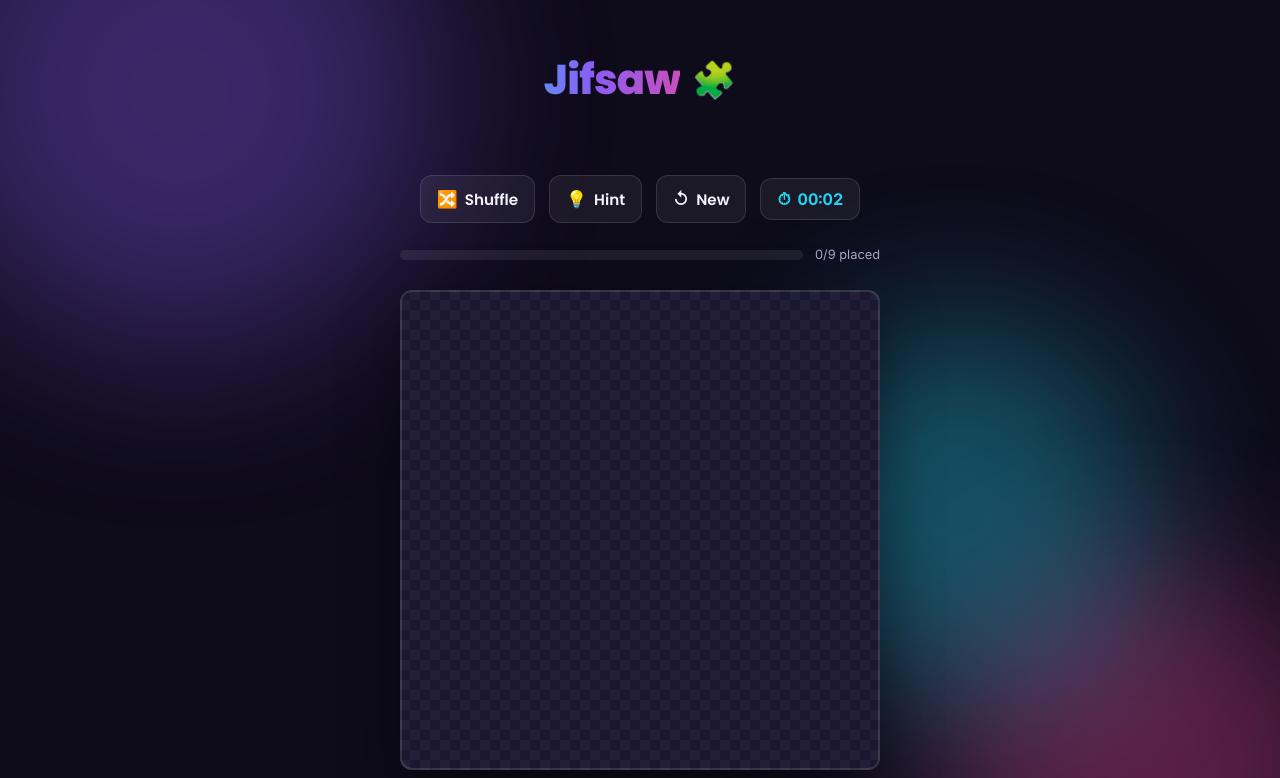
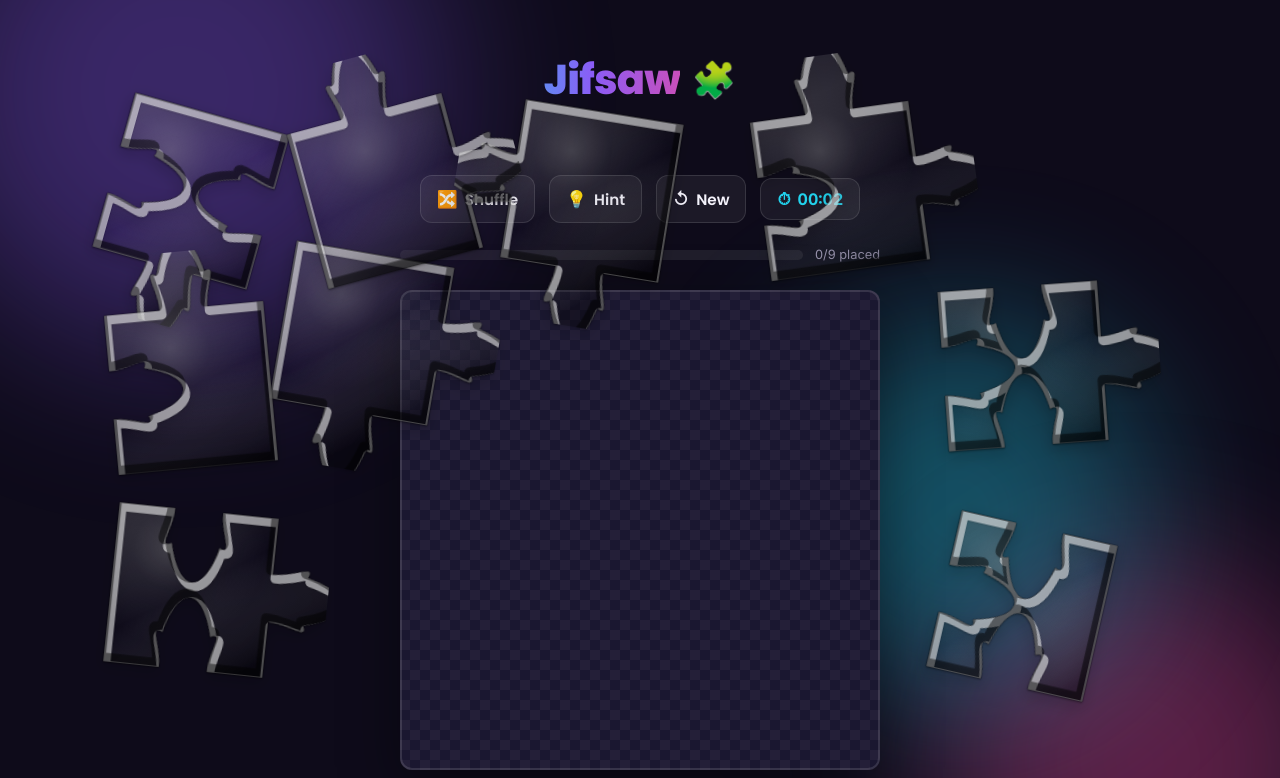
Before and after one commit to CSVillain/Jifsaw, a plain HTML site: page index.html in a window 1280 px wide. Both pictures are taken after a click on the button 640 px from the left and 235 px from the top of the page. Shown: the top 778 px of the page. Drawn offline with Linux system fonts and the light colour scheme.

Commit message:
Scatter upgrade
Fix pieces scattering off-screen and stale pieces on New

```diff
--- a/app.js
+++ b/app.js
@@ -32,8 +32,14 @@
   const playAgainBtn = document.getElementById('playAgainBtn');
   const newThemeBtn = document.getElementById('newThemeBtn');
 
-  const BOARD_W = 480;
+  const BOARD_W_MAX = 480;
   const DIFFICULTY_LABELS = { '3x3': 'Easy', '4x3': 'Medium', '5x4': 'Hard' };
+
+  // Never wider than the viewport (minus side margin) so the board itself
+  // can't force horizontal scrolling on small screens.
+  function boardWidth() {
+    return Math.min(BOARD_W_MAX, window.innerWidth - 32);
+  }
 
   let currentGame = null;
   let timerInterval = null;
@@ -258,8 +264,9 @@
     tray.innerHTML = '';
 
     const { rows, cols } = parseDifficulty();
-    const boardH = Math.round(BOARD_W * (gif.height / gif.width));
-    board.style.width = BOARD_W + 'px';
+    const boardW = boardWidth();
+    const boardH = Math.round(boardW * (gif.height / gif.width));
+    board.style.width = boardW + 'px';
     board.style.height = boardH + 'px';
 
     if (currentGame) currentGame.destroy();
@@ -291,7 +298,7 @@
     currentGame = new Puzzle.JigsawGame({
       board, tray, source,
       rows, cols,
-      width: BOARD_W, height: boardH,
+      width: boardW, height: boardH,
       onProgress: (solved) => {
         const placed = currentGame.solvedCount();
         pieceCountEl.textContent = `${placed}/${total} placed`;
@@ -316,6 +323,8 @@
     game.classList.add('hidden');
     setupSection.classList.remove('hidden');
     setStatus('');
+    board.innerHTML = '';
+    tray.innerHTML = '';
   });
 
   function startTimer() {
--- a/index.html
+++ b/index.html
@@ -7,7 +7,7 @@
 <link rel="preconnect" href="https://fonts.googleapis.com">
 <link rel="preconnect" href="https://fonts.gstatic.com" crossorigin>
 <link href="https://fonts.googleapis.com/css2?family=Poppins:wght@600;700;800&family=Inter:wght@400;500;600;700&display=swap" rel="stylesheet">
-<link rel="stylesheet" href="style.css?v=5">
+<link rel="stylesheet" href="style.css?v=9">
 </head>
 <body>
   <div class="bg-blobs" aria-hidden="true">
@@ -94,9 +94,15 @@
 
     <div class="play-area">
       <div id="board"></div>
-      <div id="tray"></div>
     </div>
   </main>
+
+  <!-- Sits outside .game (and its fadeUp animation) so this stays fixed to
+       the real viewport: an ancestor with a transform-touching animation —
+       even a finished one with fill-mode "both" — becomes the containing
+       block for position:fixed descendants, which silently breaks the
+       scatter/clamp math that assumes window.innerWidth/innerHeight. -->
+  <div id="tray"></div>
 
   <div id="winOverlay" class="win-overlay hidden">
     <canvas id="confettiCanvas" class="confetti-canvas"></canvas>
@@ -116,8 +122,8 @@
 
   <script src="giphy.js"></script>
   <script src="confetti.js"></script>
-  <script src="puzzle.js?v=5"></script>
-  <script src="app.js?v=5"></script>
+  <script src="puzzle.js?v=9"></script>
+  <script src="app.js?v=9"></script>
 
   <footer class="site-footer">
     <p><a href="https://gtbr.co.uk/" target="_blank" rel="noopener">GTBR</a> side-quest 🪿</p>
--- a/puzzle.js
+++ b/puzzle.js
@@ -99,8 +99,10 @@ const Puzzle = (() => {
 
       this._boundMove = this._onPointerMove.bind(this);
       this._boundUp = this._onPointerUp.bind(this);
+      this._boundResize = this._onResize.bind(this);
       window.addEventListener('pointermove', this._boundMove);
       window.addEventListener('pointerup', this._boundUp);
+      window.addEventListener('resize', this._boundResize);
 
       this._buildPieces();
       this._layoutPile();
@@ -110,8 +112,31 @@ const Puzzle = (() => {
     destroy() {
       cancelAnimationFrame(this._raf);
       clearTimeout(this._dealTimer);
+      clearTimeout(this._resizeTimer);
       window.removeEventListener('pointermove', this._boundMove);
       window.removeEventListener('pointerup', this._boundUp);
+      window.removeEventListener('resize', this._boundResize);
+    }
+
+    // Debounced: if the viewport changes size (resize, or mobile rotation)
+    // after pieces have already been dealt out, pull any that are now
+    // outside the new bounds back into view rather than leaving them
+    // stranded off-screen.
+    _onResize() {
+      clearTimeout(this._resizeTimer);
+      this._resizeTimer = setTimeout(() => {
+        if (!this.scattered) return;
+        this.pieces.forEach(p => {
+          if (p.locked || p === this.dragging) return;
+          const curLeft = parseFloat(p.canvas.style.left) || 0;
+          const curTop = parseFloat(p.canvas.style.top) || 0;
+          const { left, top } = this._clampToViewport(curLeft, curTop, p.rot);
+          if (left !== curLeft || top !== curTop) {
+            p.canvas.style.left = left + 'px';
+            p.canvas.style.top = top + 'px';
+          }
+        });
+      }, 150);
     }
 
     setHint(on) {
@@ -119,9 +144,10 @@ const Puzzle = (() => {
       this.board.classList.toggle('show-hint', on);
     }
 
-    // Deals unlocked pieces out across the tray: a jittered grid with shuffled
-    // slots so pieces spread evenly without overlapping, each with a loose
-    // tabletop rotation. Used for the opening deal and by the Shuffle button.
+    // Deals unlocked pieces out across the whole visible window: a jittered
+    // grid of viewport slots (excluding the board) so pieces spread evenly
+    // above/below/beside the board without needing a scroll, each with a
+    // loose tabletop rotation. Used for the opening deal and the Shuffle button.
     shuffle() {
       clearTimeout(this._dealTimer);
       const wasPiled = !this.scattered;
@@ -135,7 +161,7 @@ const Puzzle = (() => {
         const t = targets[i];
         this.tray.appendChild(p.canvas);
         p.canvas.classList.remove('piled');
-        p.canvas.style.position = 'absolute';
+        p.canvas.style.position = 'fixed';
         p.canvas.style.zIndex = 1;
         const delay = wasPiled ? i * 45 + Math.random() * 60 : Math.random() * 80;
         p.canvas.style.transition =
@@ -150,47 +176,105 @@ const Puzzle = (() => {
       });
     }
 
-    // Sizes the tray to fit `n` pieces in a grid across its full width.
-    _trayGeometry(n) {
-      const fw = (this.pw + this.bump * 1.2) * 1.12;
-      const fh = (this.ph + this.bump * 1.2) * 1.12;
-      const W = this.tray.clientWidth;
-      const cols = Math.max(1, Math.min(n, Math.floor(W / fw)));
-      const rows = Math.max(1, Math.ceil(n / cols));
-      const margin = 12;
-      this.tray.style.height = (rows * fh + margin * 2) + 'px';
-      return { cols, rows, cellW: W / cols, cellH: fh, margin };
-    }
-
-    _spreadTargets(n) {
-      const g = this._trayGeometry(Math.max(1, n));
+    // Builds a pool of candidate spots covering the whole viewport (minus a
+    // safe margin) and excluding the board's own rect, so pieces can land
+    // above, below, or beside the board without ever needing a scroll. If
+    // there isn't enough room around the board at the piece's natural size,
+    // the grid is packed tighter (allowing some overlap between pieces, never
+    // past the viewport edge) rather than falling back to a sparser grid
+    // that would leave pieces stacked past where they can actually fit.
+    _viewportSlots(n) {
       const cw = this.pw + 2 * this.pad;
       const ch = this.ph + 2 * this.pad;
-      const slots = Array.from({ length: g.cols * g.rows }, (_, i) => i);
+      const margin = 14;
+      const vw = window.innerWidth, vh = window.innerHeight;
+      const boardRect = this.board.getBoundingClientRect();
+      const boardPad = 18;
+      const bx0 = boardRect.left - boardPad, bx1 = boardRect.right + boardPad;
+      const by0 = boardRect.top - boardPad, by1 = boardRect.bottom + boardPad;
+      const availW = Math.max(cw, vw - margin * 2);
+      const availH = Math.max(ch, vh - margin * 2);
+
+      const buildPool = (fw, fh) => {
+        const cols = Math.max(1, Math.floor(availW / fw));
+        const rows = Math.max(1, Math.floor(availH / fh));
+        const slots = [];
+        for (let r = 0; r < rows; r++) {
+          for (let c = 0; c < cols; c++) {
+            const cx = margin + (c + 0.5) * fw;
+            const cy = margin + (r + 0.5) * fh;
+            const overlapsBoard = cx > bx0 && cx < bx1 && cy > by0 && cy < by1;
+            if (!overlapsBoard) slots.push({ cx, cy });
+          }
+        }
+        return slots;
+      };
+
+      let scale = 1.08;
+      let fw = cw * scale, fh = ch * scale;
+      let slots = buildPool(fw, fh);
+      // Shrink the spacing (letting pieces sit closer, even touching) until
+      // enough non-board slots exist for every piece, or we hit a sane floor.
+      while (slots.length < n && scale > 0.45) {
+        scale -= 0.08;
+        fw = cw * scale;
+        fh = ch * scale;
+        slots = buildPool(fw, fh);
+      }
+
       for (let i = slots.length - 1; i > 0; i--) {
         const j = Math.floor(Math.random() * (i + 1));
         [slots[i], slots[j]] = [slots[j], slots[i]];
       }
+      return { pool: slots, fw, fh, cw, ch, margin, availW, availH };
+    }
+
+    // Keeps a piece's canvas box fully inside the current viewport — shared
+    // by the initial deal, drop-back-into-tray, and the resize re-clamp.
+    // `rotate()` pivots around the element's own center, so a rotated piece's
+    // on-screen bounding box is wider/taller than its unrotated canvas (up to
+    // its own diagonal at 45°) — clamping the unrotated box alone still lets
+    // a rotated piece's corners stick out past the viewport edge. We clamp
+    // the piece's CENTER to stay at least half that worst-case bounding box
+    // away from every edge, using the largest rotation any code path applies
+    // (see `rot`/`dispRot` assignments) as the bound.
+    _clampToViewport(left, top, rotDeg = 40) {
+      const cw = this.pw + 2 * this.pad;
+      const ch = this.ph + 2 * this.pad;
+      const a = Math.abs(rotDeg) * Math.PI / 180;
+      const boundW = cw * Math.cos(a) + ch * Math.sin(a);
+      const boundH = cw * Math.sin(a) + ch * Math.cos(a);
+      const cx = left + cw / 2, cy = top + ch / 2;
+      const halfW = Math.min(boundW, window.innerWidth) / 2;
+      const halfH = Math.min(boundH, window.innerHeight) / 2;
+      const clampedCx = Math.max(halfW, Math.min(window.innerWidth - halfW, cx));
+      const clampedCy = Math.max(halfH, Math.min(window.innerHeight - halfH, cy));
+      return { left: clampedCx - cw / 2, top: clampedCy - ch / 2 };
+    }
+
+    _spreadTargets(n) {
+      const { pool, fw, fh, cw, ch } = this._viewportSlots(n);
+      const maxRot = 36;
       return Array.from({ length: n }, (_, i) => {
-        const col = slots[i] % g.cols;
-        const row = Math.floor(slots[i] / g.cols);
-        const cx = (col + 0.5) * g.cellW + (Math.random() - 0.5) * g.cellW * 0.22;
-        const cy = g.margin + (row + 0.5) * g.cellH + (Math.random() - 0.5) * g.cellH * 0.18;
-        return { left: cx - cw / 2, top: cy - ch / 2, rot: (Math.random() - 0.5) * 36 };
+        const s = pool[i % pool.length];
+        const cx = s.cx + (Math.random() - 0.5) * fw * 0.3;
+        const cy = s.cy + (Math.random() - 0.5) * fh * 0.3;
+        const { left, top } = this._clampToViewport(cx - cw / 2, cy - ch / 2, maxRot);
+        return { left, top, rot: (Math.random() - 0.5) * maxRot };
       });
     }
 
-    // Opening moment: pieces land as a loose heap in the middle of the tray,
-    // then deal themselves out across it.
+    // Opening moment: pieces land as a loose heap over the board, then deal
+    // themselves out across the whole visible window.
     _layoutPile() {
       const cw = this.pw + 2 * this.pad;
       const ch = this.ph + 2 * this.pad;
-      this._trayGeometry(this.pieces.length);
-      const cx = this.tray.clientWidth / 2 - cw / 2;
-      const cy = this.tray.clientHeight / 2 - ch / 2;
+      const boardRect = this.board.getBoundingClientRect();
+      const cx = boardRect.left + boardRect.width / 2 - cw / 2;
+      const cy = boardRect.top + boardRect.height / 2 - ch / 2;
       this.pieces.forEach((p, i) => {
         p.rot = (Math.random() - 0.5) * 40;
-        p.canvas.style.position = 'absolute';
+        p.canvas.style.position = 'fixed';
         p.canvas.style.transition = 'none';
         p.canvas.style.left = (cx + (Math.random() - 0.5) * 30) + 'px';
         p.canvas.style.top = (cy + (Math.random() - 0.5) * 20) + 'px';
@@ -453,19 +537,13 @@ const Puzzle = (() => {
         p.canvas.classList.add('locked', 'just-locked');
         p.canvas.addEventListener('animationend', () => p.canvas.classList.remove('just-locked'), { once: true });
       } else {
-        const trayRect = this.tray.getBoundingClientRect();
         this.tray.appendChild(p.canvas);
-        p.canvas.style.position = 'absolute';
-        const cw = this.pw + 2 * this.pad;
-        const ch = this.ph + 2 * this.pad;
-        let left = e.clientX - this._offsetX - trayRect.left;
-        let top = e.clientY - this._offsetY - trayRect.top;
-        left = Math.max(0, Math.min(left, this.tray.clientWidth - cw));
-        top = Math.max(0, Math.min(top, Math.max(this.tray.clientHeight, this.tray.scrollHeight) - ch));
+        p.canvas.style.position = 'fixed';
+        p.rot = (Math.random() - 0.5) * 16;
+        const { left, top } = this._clampToViewport(e.clientX - this._offsetX, e.clientY - this._offsetY, p.rot);
         p.canvas.style.left = left + 'px';
         p.canvas.style.top = top + 'px';
         p.canvas.style.zIndex = 1;
-        p.rot = (Math.random() - 0.5) * 16;
         p.canvas.style.transition = 'transform 0.35s cubic-bezier(.34,1.56,.64,1)';
         p.canvas.style.transform = `rotate(${p.rot}deg)`;
         p.canvas.addEventListener('transitionend', () => { p.canvas.style.transition = ''; }, { once: true });
--- a/style.css
+++ b/style.css
@@ -348,7 +348,7 @@ button:focus-visible { outline: 2px solid var(--accent-3); outline-offset: 2px;
 .loading-text { margin: 0; color: var(--text-dim); font-weight: 500; }
 
 /* ---------- game ---------- */
-.game { max-width: 960px; margin: 0 auto; animation: fadeUp 0.4s ease both; }
+.game { max-width: 960px; margin: 0 auto; padding: 0 16px; animation: fadeUp 0.4s ease both; }
 .game-toolbar {
   display: flex;
   align-items: center;
@@ -378,6 +378,7 @@ button:focus-visible { outline: 2px solid var(--accent-3); outline-offset: 2px;
 }
 
 .progress-wrap {
+  width: 100%;
   max-width: 480px;
   margin: 0 auto 28px;
   display: flex;
@@ -418,15 +419,17 @@ button:focus-visible { outline: 2px solid var(--accent-3); outline-offset: 2px;
 #board.show-hint { outline: 3px solid var(--success); outline-offset: 2px; }
 
 #tray {
-  position: relative;
-  width: min(1100px, calc(100vw - 32px));
-  min-height: 200px;
+  position: fixed;
+  inset: 0;
+  pointer-events: none;
+  z-index: 5;
 }
 
 .piece {
   position: absolute;
   cursor: grab;
   touch-action: none;
+  pointer-events: auto;
   transition: filter 0.2s ease;
   filter: drop-shadow(0 1px 1px rgba(0, 0, 0, 0.45)) drop-shadow(0 5px 8px rgba(0, 0, 0, 0.3));
 }
@@ -520,4 +523,6 @@ button:focus-visible { outline: 2px solid var(--accent-3); outline-offset: 2px;
   .diff-readout { display: none; }
   .theme-stage { width: 180px; height: 130px; }
   .theme-caption { display: none; }
+  .game-toolbar { gap: 8px; }
+  .timer-badge { padding: 8px 12px; }
 }
```
